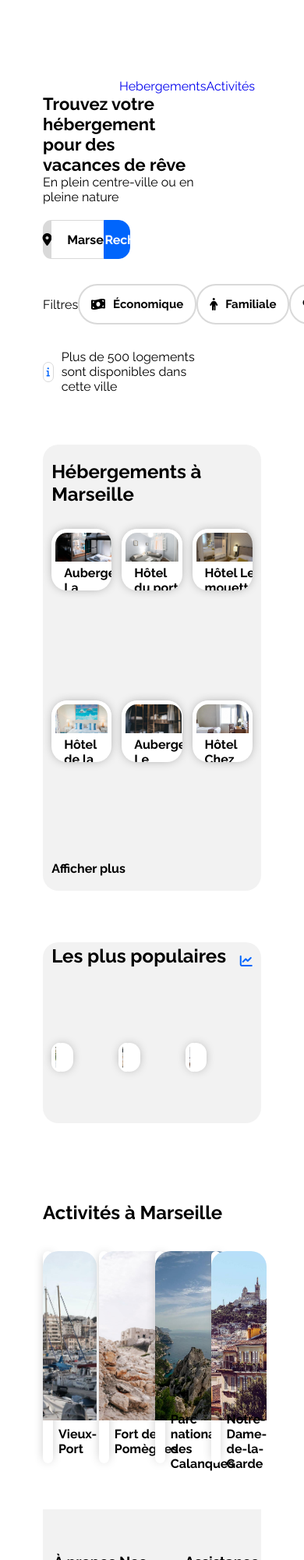
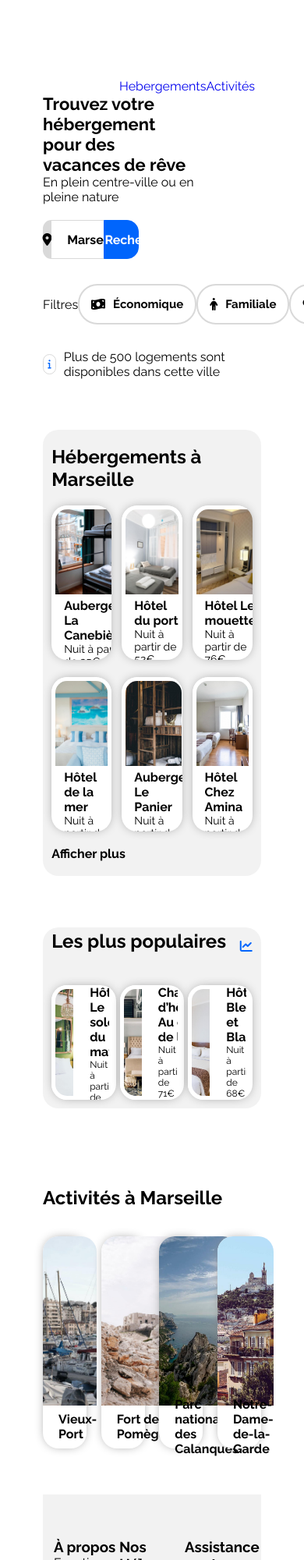
Before and after one commit to AdrienM2b/projet_booki_OC, a plain HTML site: page index.html in a window 390 px wide. Shown: the top 2000 px of the page at 78% size. Drawn offline with Linux system fonts and the light colour scheme; files whose address does not match are found by name.

Commit message:
ajout du css responsive pour tablet

```diff
--- a/tablet.css
+++ b/tablet.css
@@ -2,6 +2,10 @@
 
     .bloc-filtre-description{
         margin-bottom: 0;
+        width: 100%;
+    }
+    #apparence-formulaire{
+    grid-template-columns: 10% 60% 40%;
     }
 
     /* changements d'orientation des resultats*/
@@ -18,8 +22,12 @@
         padding: 4% 4%;
     }
 
+    .link_card{
+        height: 45%;
+    }
+
     .card{
-        height: 45%;
+
     }
 
 
@@ -31,6 +39,7 @@
         padding: 4% 4%;
         justify-content: space-between;
     }
+
 
     .popular_card_title{
         justify-content: space-between;
@@ -44,7 +53,7 @@
 
     /* reduction de la taillet de la card et de la police */
 
-    .popular_card {
+    .link_popular_card{
         height: 100%;
         width: 32%;
     }
@@ -67,7 +76,7 @@
         height: 68%;
     }
 
-    .activite_card {
+    .link_activite_card{
         height: 100%;
         width: 20%;
     }
```
